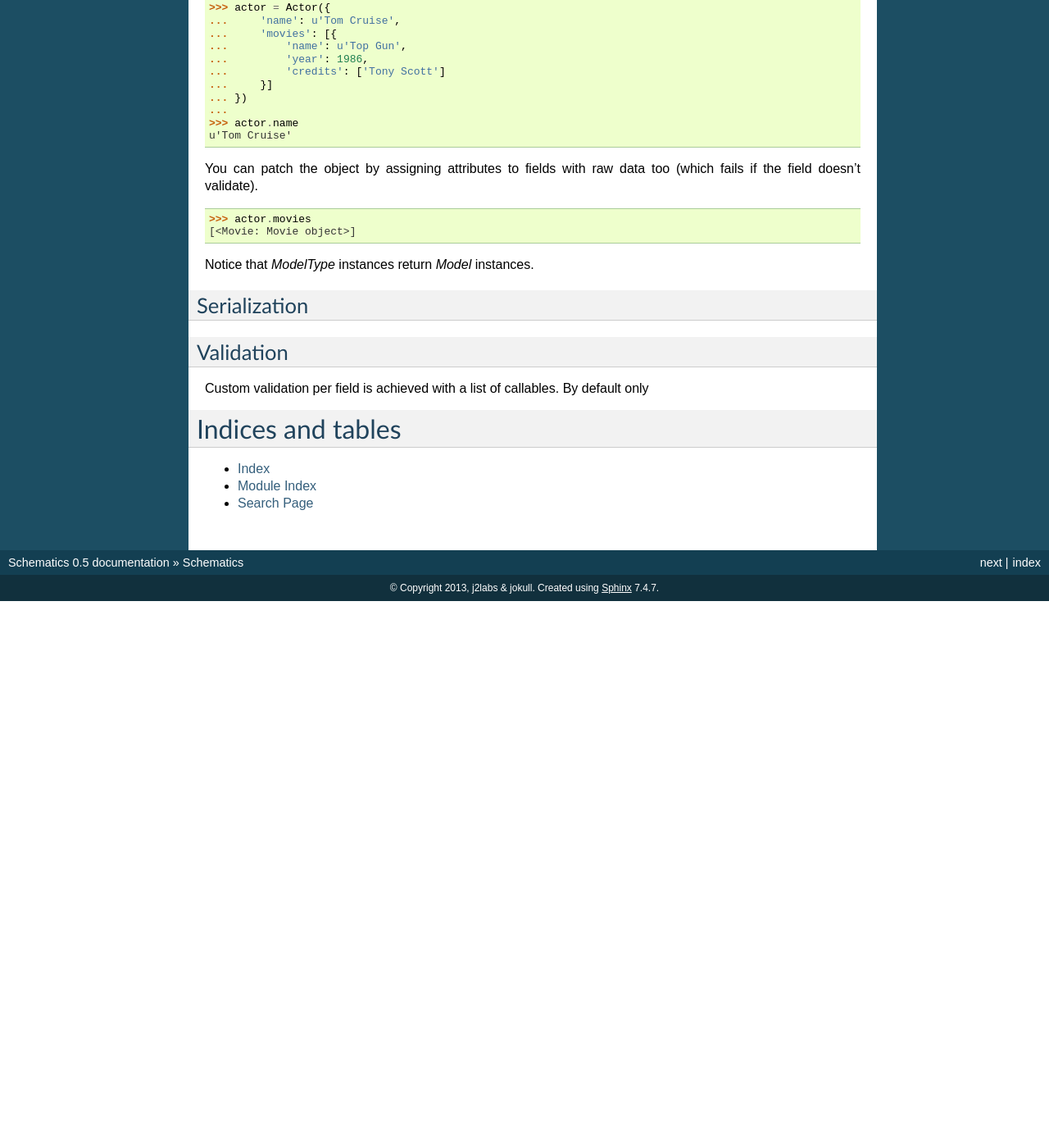
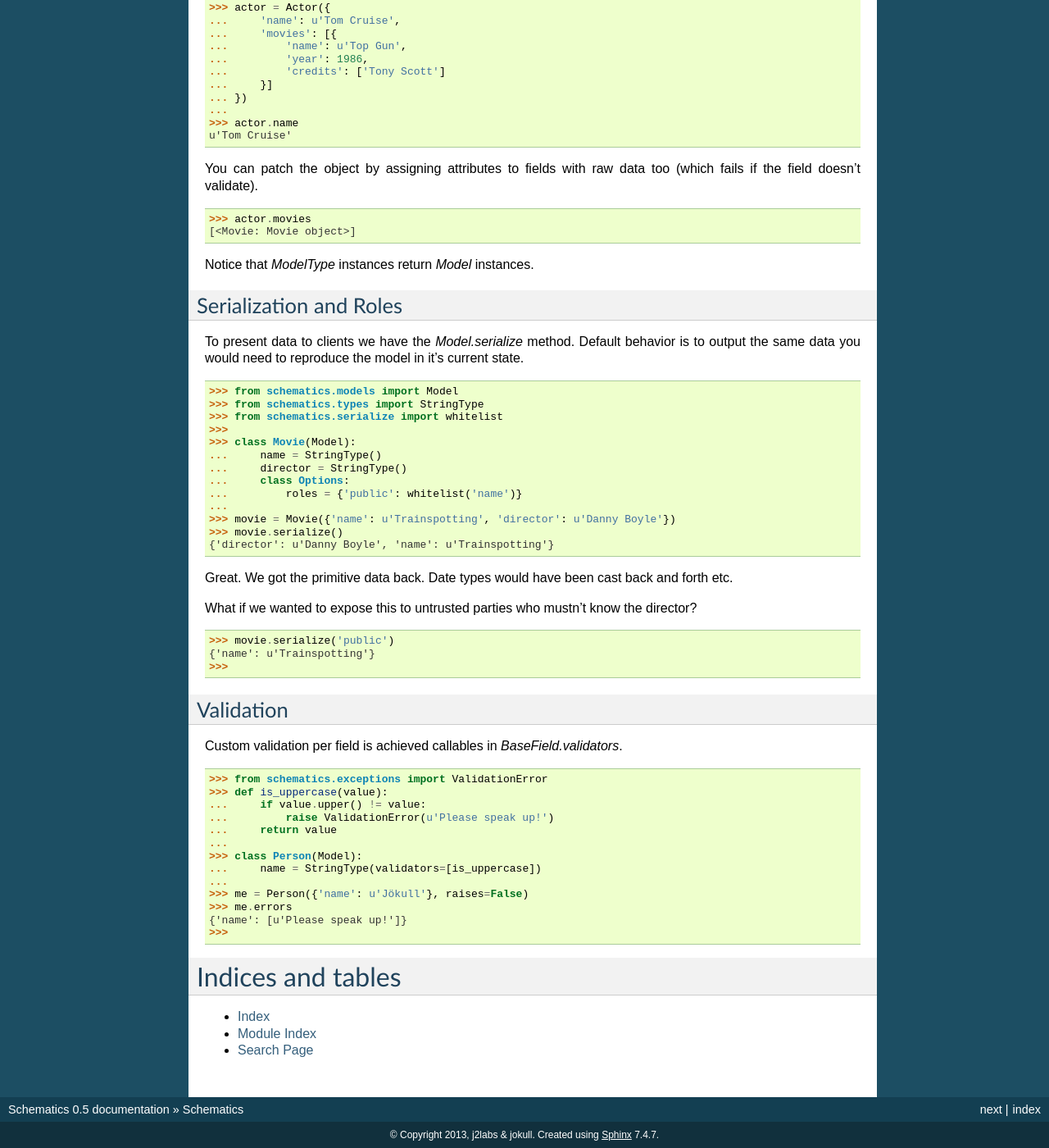
Before and after one commit to schematics/schematics, a Sphinx documentation site: the page built from docs/index.rst, in a window 1280 px wide and 1400 px high, scrolled down 1056 px. Shown: the whole window at 82% size. Built offline with Sphinx 7.4.7, drawn with Linux system fonts in a browser that asks for light colours; before the commit the page ends 1789 px from its top, so only the background shows below that; some of the changed text lies outside the part shown.

Commit message:
More documentation

```diff
--- a/docs/index.rst
+++ b/docs/index.rst
@@ -92,16 +92,61 @@ You can patch the object by assigning attributes to fields with raw data too
 
 Notice that `ModelType` instances return `Model` instances.
 
-Serialization
-~~~~~~~~~~~~~
+Serialization and Roles
+~~~~~~~~~~~~~~~~~~~~~~~
 
+To present data to clients we have the `Model.serialize` method. Default behavior
+is to output the same data you would need to reproduce the model in it’s current
+state.
 
+.. code-block:: python
+
+  >>> from schematics.models import Model
+  >>> from schematics.types import StringType
+  >>> from schematics.serialize import whitelist
+  >>>
+  >>> class Movie(Model):
+  ...     name = StringType()
+  ...     director = StringType()
+  ...     class Options:
+  ...         roles = {'public': whitelist('name')}
+  ...
+  >>> movie = Movie({'name': u'Trainspotting', 'director': u'Danny Boyle'})
+  >>> movie.serialize()
+  {'director': u'Danny Boyle', 'name': u'Trainspotting'}
+
+Great. We got the primitive data back. Date types would have been cast back and
+forth etc.
+
+What if we wanted to expose this to untrusted parties who mustn’t know the
+director?
+
+.. code-block:: python
+
+  >>> movie.serialize('public')
+  {'name': u'Trainspotting'}
+  >>>
 
 Validation
 ~~~~~~~~~~
 
-Custom validation per field is achieved with a list of callables. By default only
+Custom validation per field is achieved callables in `BaseField.validators`.
 
+.. code-block:: python
+
+  >>> from schematics.exceptions import ValidationError
+  >>> def is_uppercase(value):
+  ...     if value.upper() != value:
+  ...         raise ValidationError(u'Please speak up!')
+  ...     return value
+  ...
+  >>> class Person(Model):
+  ...     name = StringType(validators=[is_uppercase])
+  ...
+  >>> me = Person({'name': u'Jökull'}, raises=False)
+  >>> me.errors
+  {'name': [u'Please speak up!']}
+  >>>
 
 Indices and tables
 ==================
```
Also changed, not shown: 1 other file.
